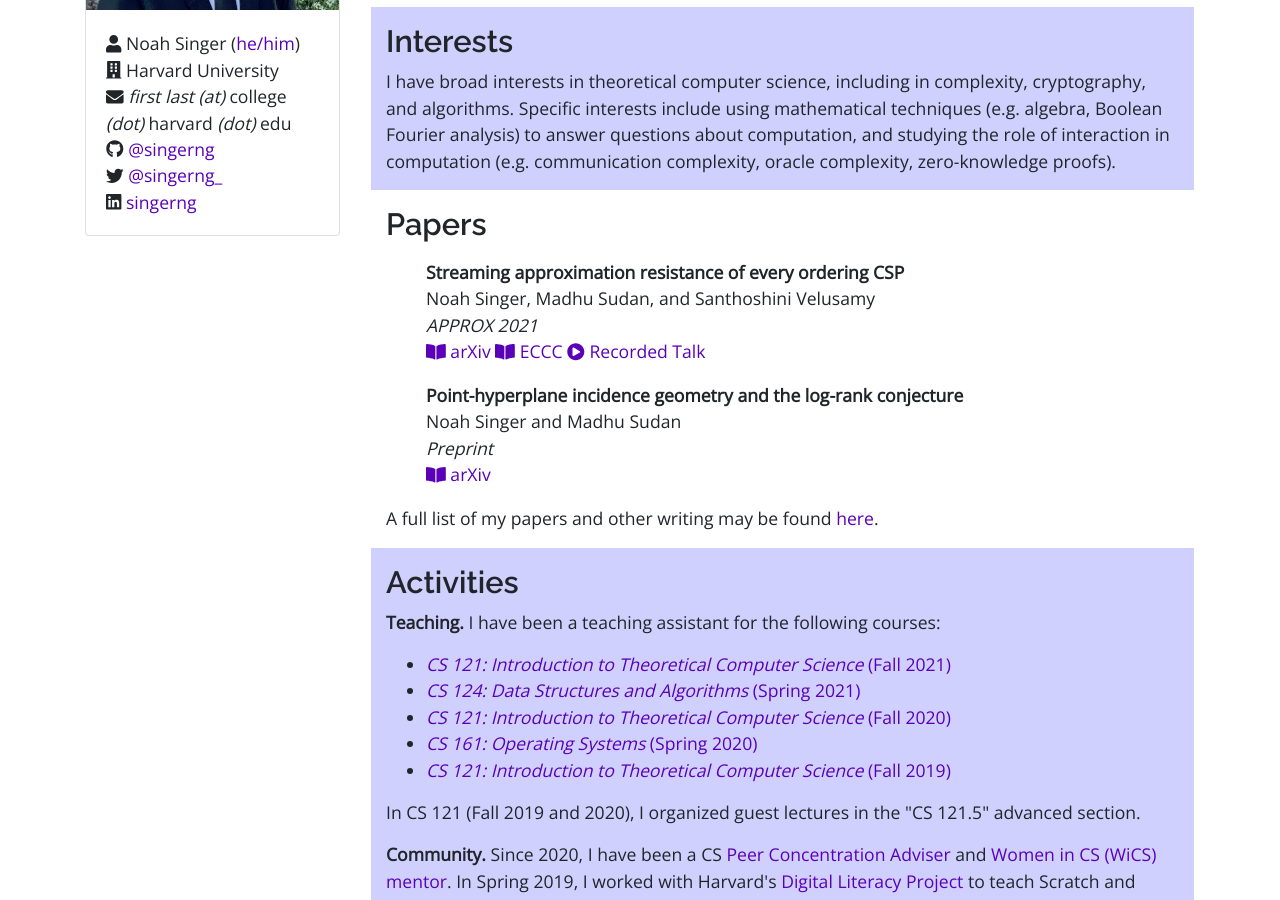
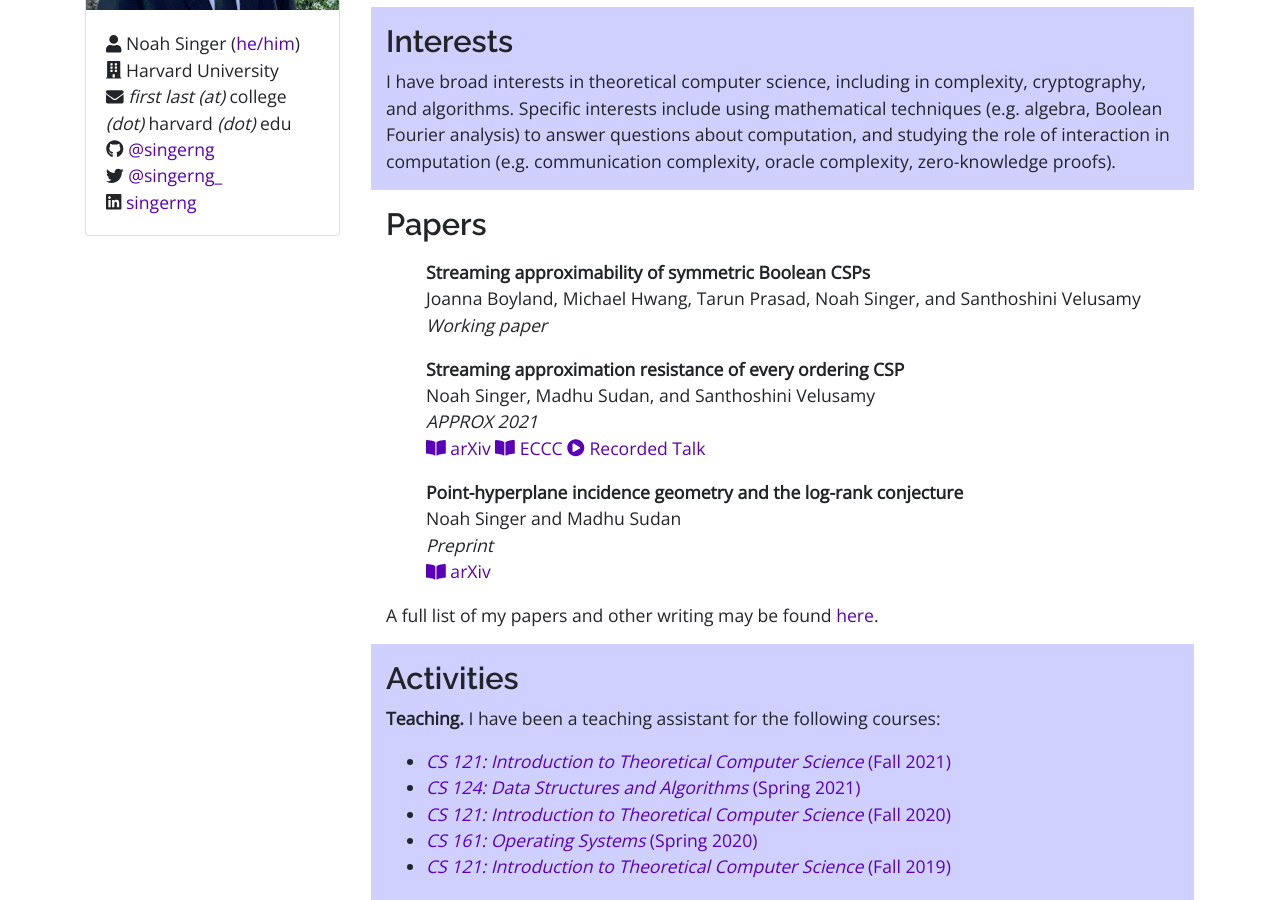
Before and after one commit to singerng/noahsinger.org, a Jekyll site: the page built from index/index.html, in a window 1280 px wide and 900 px high, scrolled down 354 px. Built offline with Jekyll 4.4.1, drawn with Linux system fonts in a browser that asks for light colours; nearby versions of some CDN libraries.

Commit message:
added working paper

```diff
--- a/_data/papers.yml
+++ b/_data/papers.yml
@@ -1,3 +1,10 @@
+- title: "Streaming approximability of symmetric Boolean CSPs"
+  date: 2021-11-16
+  authors: Joanna Boyland, Michael Hwang, Tarun Prasad, Noah Singer, and Santhoshini Velusamy
+  type: research
+  venue: Working paper
+  select: yes
+
 - title: "Streaming approximation resistance of every ordering CSP"
   date: 2021-05-04
   authors: Noah Singer, Madhu Sudan, and Santhoshini Velusamy
```
